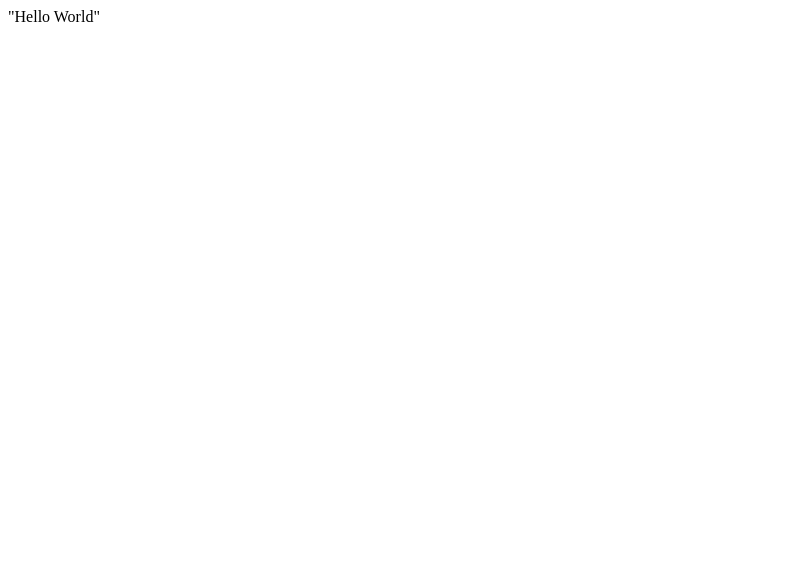
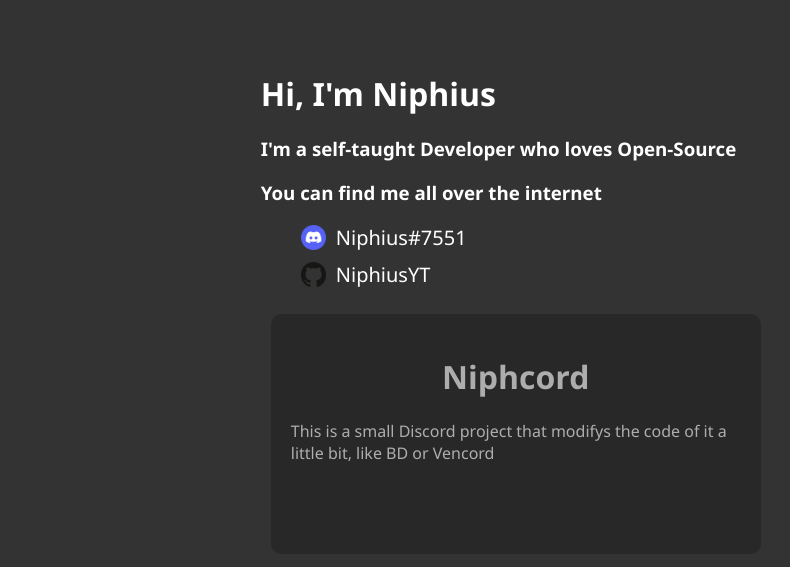
Before and after one commit to NiphiusYT/niphiusyt.github.io, a plain HTML site: page index.html in a window 1280 px wide. Shown: the whole page, without its empty margins (0-790 px from the left). Drawn offline with Linux system fonts and the light colour scheme.

Commit message:
First Commit

```diff
--- a/index.html
+++ b/index.html
@@ -1 +1,34 @@
-"Hello World"
+<!DOCTYPE html>
+<html>
+    <head>
+        <title>Niph's Site</title>
+        <link rel="stylesheet" type="text/css" href="style.css">
+    </head>
+    <body>
+        <div>
+            <h1 style="font-family:'Segoe UI', Tahoma, Geneva, Verdana, sans-serif; color:white; padding-left: 20%; text-align: left; padding-top: 4%;">Hi, I'm Niphius</h1>
+            <h3 style="font-family:'Segoe UI', Tahoma, Geneva, Verdana, sans-serif; color:white; padding-left: 20%; text-align: left;">I'm a self-taught Developer who loves Open-Source</h3>
+        </div>
+        <div style="padding-left: 20%;" id="social">
+            <h3 style="color:white; font-family:'Segoe UI', Tahoma, Geneva, Verdana, sans-serif;"><b>You can find me all over the internet</b></h3>
+            <ul>
+                <li style="display: flex; align-items: center; text-align: center;">
+                    <img src="img/discord.png" style="display:inline; width:25px; height:25px; margin-right: 10px; margin-bottom: center;">
+                    <a href="https://discord.id/?prefill=966043008095100928" style="color:white; font-family:'Segoe UI', Tahoma, Geneva, Verdana, sans-serif; font-size:20px; text-decoration: none;">Niphius#7551</a>
+                </li>
+                <li style="display: flex; align-items: center; text-align: center; margin-top: 10px;">
+                    <img src="img/github.png" style="display:inline; width:25px; height:25px; margin-right: 10px; margin-bottom: center;">
+                    <a href="https://github.com/NiphiusYT" style="color:white; font-family:'Segoe UI', Tahoma, Geneva, Verdana, sans-serif; font-size:20px; text-decoration: none;">NiphiusYT</a>
+                </li>
+            </ul>
+        </div>
+        <div id="wrapper" style="padding-left: 20%;">
+            <a href="">
+                <div id="first" style="width: 450px; height: 200px;">
+                    <h1>Niphcord</h1>
+                    <p>This is a small Discord project that modifys the code of it a little bit, like BD or Vencord</p>
+                </div>
+            </a>
+        </div>
+    </body>
+</html>
--- /dev/null
+++ b/style.css
@@ -0,0 +1,28 @@
+body {
+    background-color: #333; /* dunkles Grau */
+  }
+
+  #first {
+    font-family: 'Segoe UI', Tahoma, Geneva, Verdana, sans-serif;
+    opacity: 0.6;
+    width: 300px;
+    height: 600px;
+    background-color: #222; /* dunkleres Grau */
+    color: #fff;
+    border-radius: 10px;
+    padding: 20px;
+    float:left;
+    margin: 10px;
+  }
+
+  #first:hover {
+    opacity: 1;
+  }
+
+  h1 {
+    font-family: 'Segoe UI', Tahoma, Geneva, Verdana, sans-serif;
+    text-align: center;
+  }
+  ul#otis {
+    list-style-type: none;
+    }
```
Also changed, not shown: img/discord.png (added), img/github.png (added).
